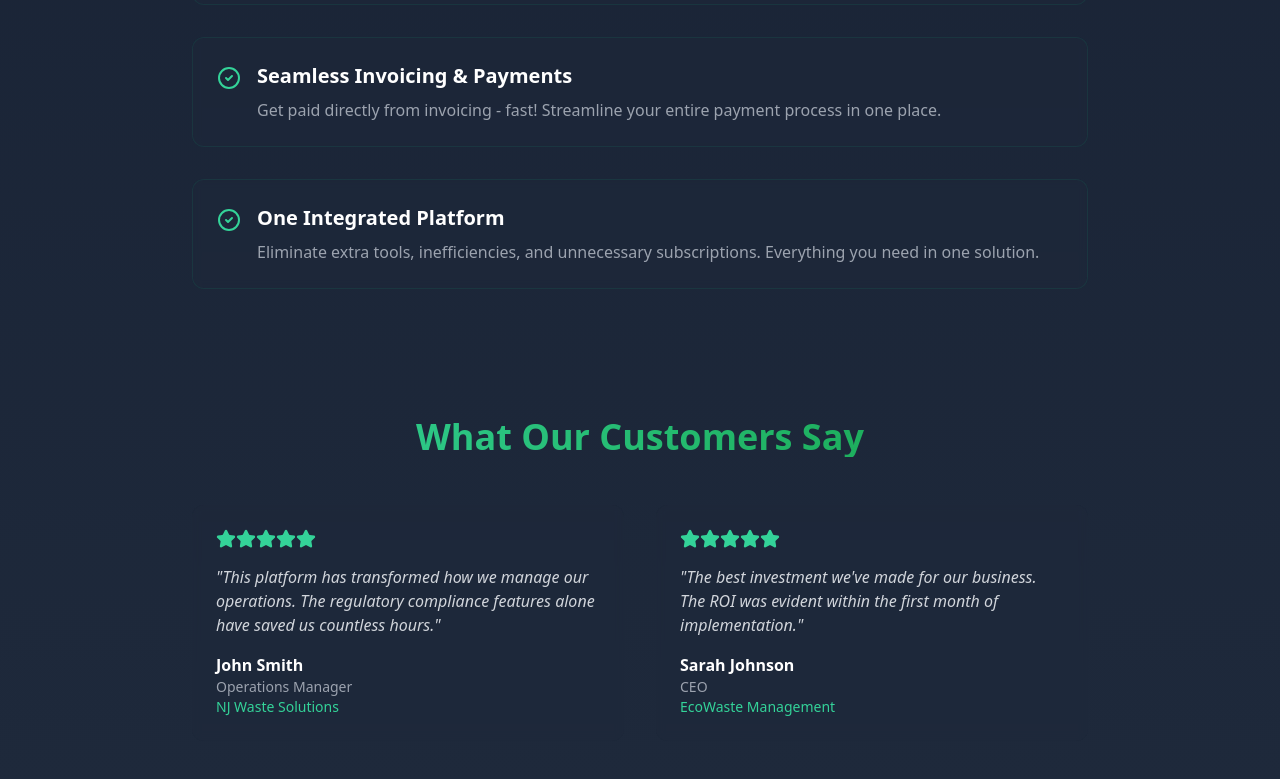
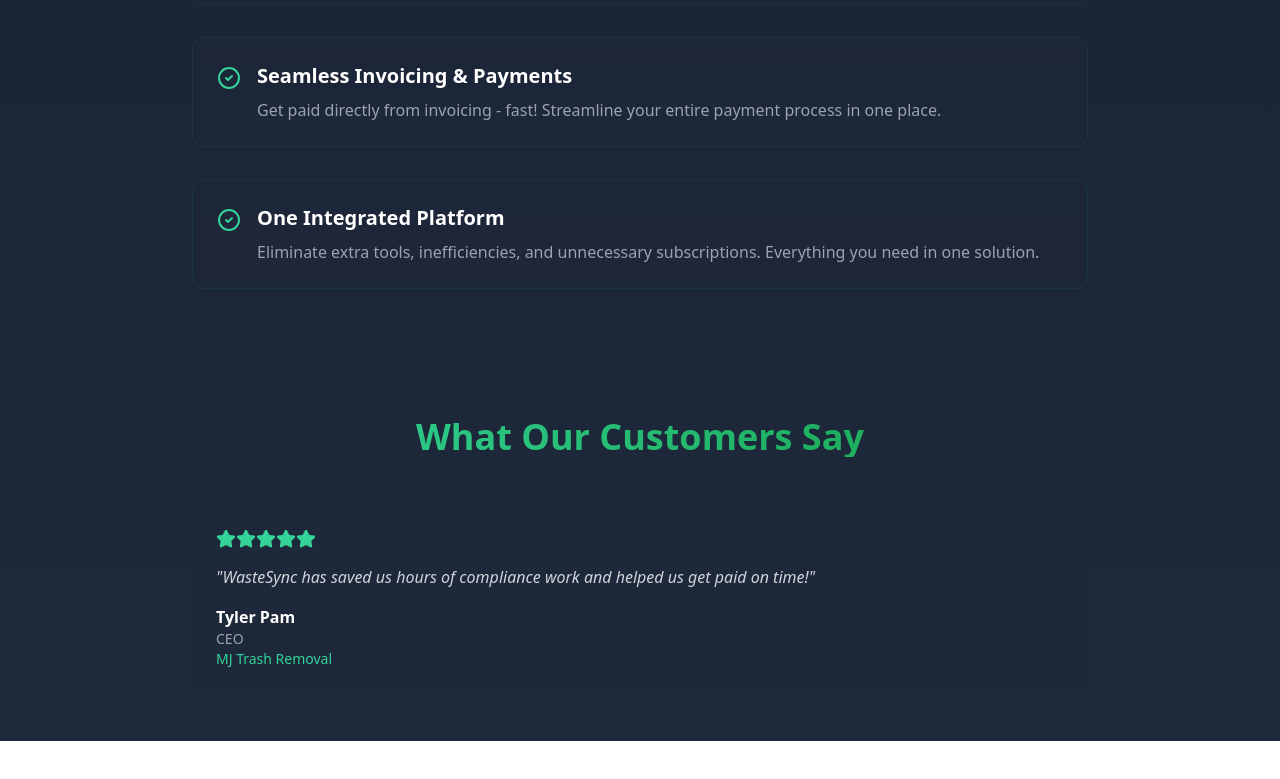
Before and after one commit to osspool/wasteflow-revolution-610bf8bd, a React (Vite) app: page / in a window 1280 px wide. Shown: the part 2755-3534 px from the top of the page. After the commit the page ends 3496 px from the top, so only its background shows below. Built offline with nearby package versions, Linux system fonts and the light colour scheme.

Commit message:
Update customer testimonial
Add a new customer testimonial from Tyler Pam, CEO of MJ Trash Removal.

```diff
--- a/src/components/landing/TestimonialsSection.tsx
+++ b/src/components/landing/TestimonialsSection.tsx
@@ -1,19 +1,14 @@
+
 import React from "react";
 import { Star } from "lucide-react";
 
 export const TestimonialsSection = () => {
   const testimonials = [
     {
-      name: "John Smith",
-      role: "Operations Manager",
-      company: "NJ Waste Solutions",
-      content: "This platform has transformed how we manage our operations. The regulatory compliance features alone have saved us countless hours."
-    },
-    {
-      name: "Sarah Johnson",
+      name: "Tyler Pam",
       role: "CEO",
-      company: "EcoWaste Management",
-      content: "The best investment we've made for our business. The ROI was evident within the first month of implementation."
+      company: "MJ Trash Removal",
+      content: "WasteSync has saved us hours of compliance work and helped us get paid on time!"
     }
   ];
 
@@ -22,7 +17,7 @@ export const TestimonialsSection = () => {
       <h2 className="text-3xl md:text-4xl font-bold text-center mb-12 bg-clip-text text-transparent bg-gradient-to-r from-emerald-400 to-green-600">
         What Our Customers Say
       </h2>
-      <div className="grid md:grid-cols-2 gap-8">
+      <div className="grid md:grid-cols-1 gap-8">
         {testimonials.map((testimonial, index) => (
           <div key={index} className="bg-slate-800/50 p-6 rounded-xl backdrop-blur-sm">
             <div className="flex items-center mb-4">
```
